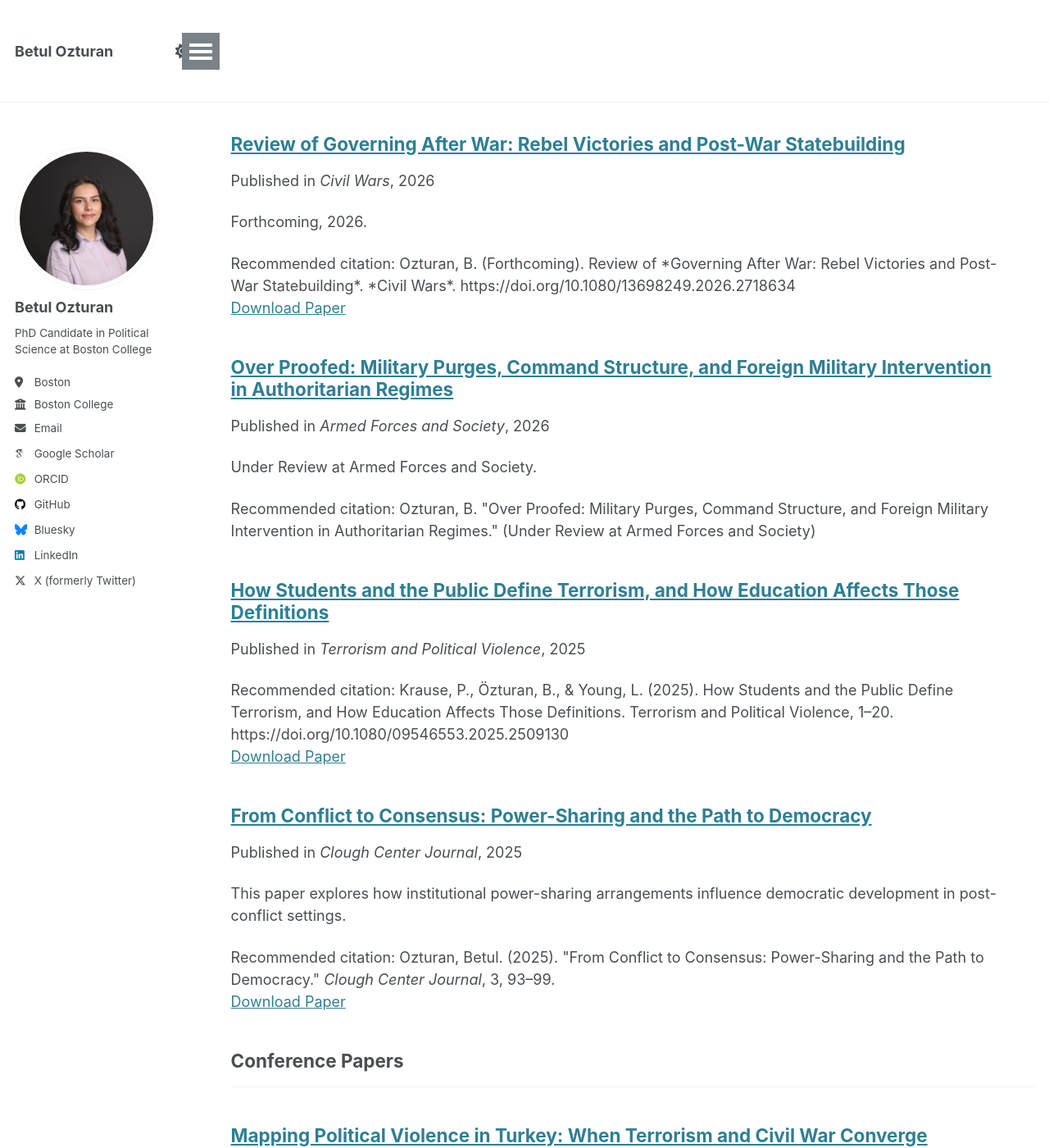
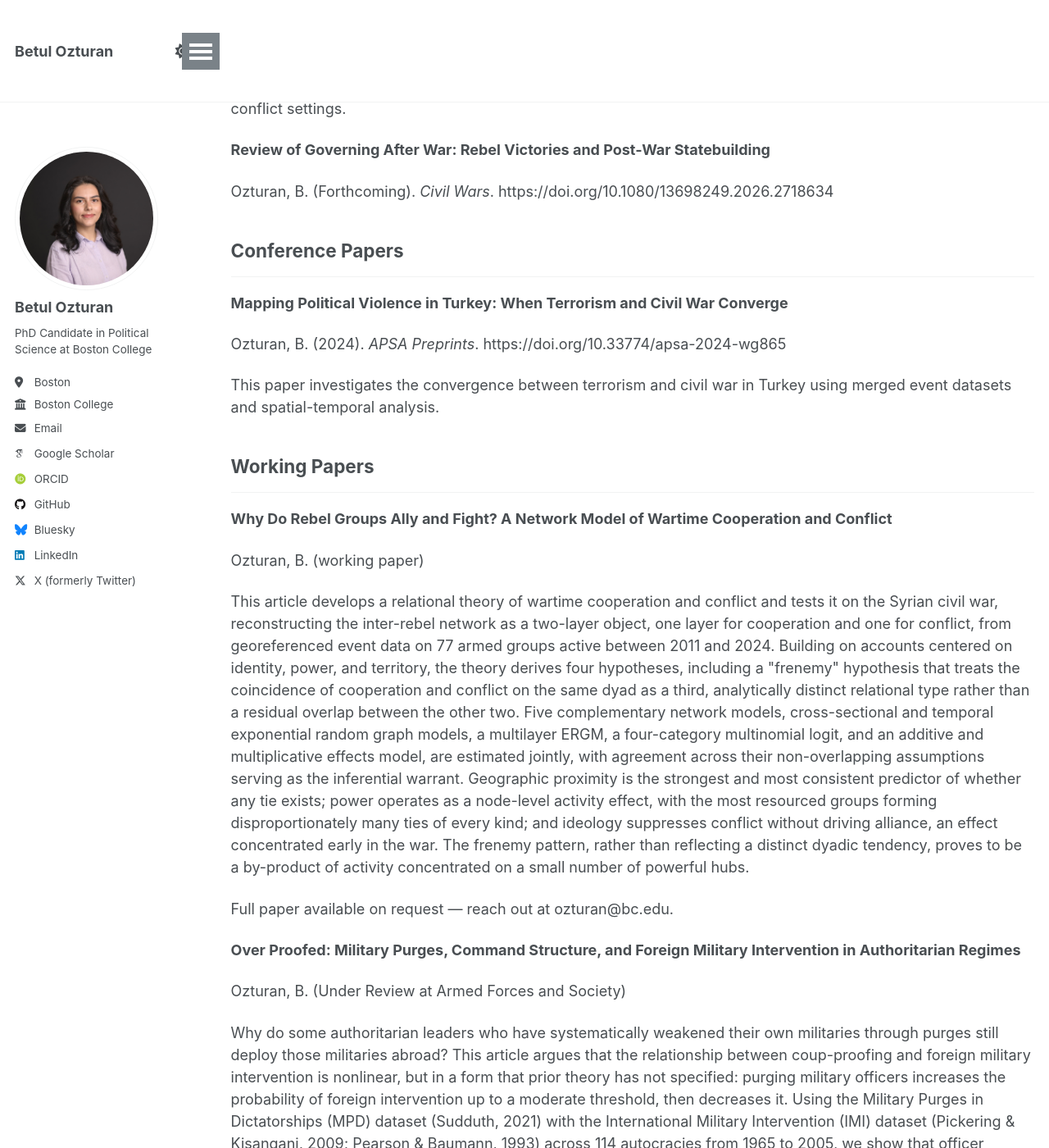
Before and after one commit to betulozturan/betulozturan.github.io, a Jekyll site: the page built from _pages/publications.html, in a window 1280 px wide and 1400 px high, scrolled down 476 px. Shown: the whole window at 82% size. Built offline with Jekyll 4.4.1, drawn with Linux system fonts in a browser that asks for light colours; some web fonts are replaced; some of the changed text lies outside the part shown.

Commit message:
Replace publications loop with static inline list
Co-authored-by: betulozturan <44755312+betulozturan@users.noreply.github.com>

```diff
--- a/_pages/publications.html
+++ b/_pages/publications.html
@@ -11,23 +11,52 @@ author_profile: true
 
 {% include base_path %}
 
-<!-- New style rendering if publication categories are defined -->
-{% if site.publication_category %}
-  {% for category in site.publication_category  %}
-    {% assign title_shown = false %}
-    {% for post in site.publications reversed %}
-      {% if post.category != category[0] %}
-        {% continue %}
-      {% endif %}
-      {% unless title_shown %}
-        <h2>{{ category[1].title }}</h2><hr />
-        {% assign title_shown = true %}
-      {% endunless %}
-      {% include archive-single.html %}
-    {% endfor %}
-  {% endfor %}
-{% else %}
-  {% for post in site.publications reversed %}
-    {% include archive-single.html %}
-  {% endfor %}
-{% endif %}
+<h2>Journal Articles</h2><hr />
+
+<p><strong>How Students and the Public Define Terrorism, and How Education Affects Those Definitions</strong></p>
+<p>Krause, P., Özturan, B., &amp; Young, L. (2025). <em>Terrorism and Political Violence</em>, 1–20. https://doi.org/10.1080/09546553.2025.2509130</p>
+
+<p><strong>From Conflict to Consensus: Power-Sharing and the Path to Democracy</strong></p>
+<p>Ozturan, B. (2025). <em>Clough Center Journal</em>, 3, 93–99.</p>
+<p>This paper explores how institutional power-sharing arrangements influence democratic development in post-conflict settings.</p>
+
+<p><strong>Review of Governing After War: Rebel Victories and Post-War Statebuilding</strong></p>
+<p>Ozturan, B. (Forthcoming). <em>Civil Wars</em>. https://doi.org/10.1080/13698249.2026.2718634</p>
+
+<h2>Conference Papers</h2><hr />
+
+<p><strong>Mapping Political Violence in Turkey: When Terrorism and Civil War Converge</strong></p>
+<p>Ozturan, B. (2024). <em>APSA Preprints</em>. https://doi.org/10.33774/apsa-2024-wg865</p>
+<p>This paper investigates the convergence between terrorism and civil war in Turkey using merged event datasets and spatial-temporal analysis.</p>
+
+<h2>Working Papers</h2><hr />
+
+<p><strong>Why Do Rebel Groups Ally and Fight? A Network Model of Wartime Cooperation and Conflict</strong></p>
+<p>Ozturan, B. (working paper)</p>
+<p>This article develops a relational theory of wartime cooperation and conflict and tests it on the Syrian civil war, reconstructing the inter-rebel network as a two-layer object, one layer for cooperation and one for conflict, from georeferenced event data on 77 armed groups active between 2011 and 2024. Building on accounts centered on identity, power, and territory, the theory derives four hypotheses, including a "frenemy" hypothesis that treats the coincidence of cooperation and conflict on the same dyad as a third, analytically distinct relational type rather than a residual overlap between the other two. Five complementary network models, cross-sectional and temporal exponential random graph models, a multilayer ERGM, a four-category multinomial logit, and an additive and multiplicative effects model, are estimated jointly, with agreement across their non-overlapping assumptions serving as the inferential warrant. Geographic proximity is the strongest and most consistent predictor of whether any tie exists; power operates as a node-level activity effect, with the most resourced groups forming disproportionately many ties of every kind; and ideology suppresses conflict without driving alliance, an effect concentrated early in the war. The frenemy pattern, rather than reflecting a distinct dyadic tendency, proves to be a by-product of activity concentrated on a small number of powerful hubs.</p>
+<p>Full paper available on request — reach out at ozturan@bc.edu.</p>
+
+<p><strong>Over Proofed: Military Purges, Command Structure, and Foreign Military Intervention in Authoritarian Regimes</strong></p>
+<p>Ozturan, B. (Under Review at Armed Forces and Society)</p>
+<p>Why do some authoritarian leaders who have systematically weakened their own militaries through purges still deploy those militaries abroad? This article argues that the relationship between coup-proofing and foreign military intervention is nonlinear, but in a form that prior theory has not specified: purging military officers increases the probability of foreign intervention up to a moderate threshold, then decreases it. Using the Military Purges in Dictatorships (MPD) dataset (Sudduth, 2021) with the International Military Intervention (IMI) dataset (Pickering &amp; Kisangani, 2009; Pearson &amp; Baumann, 1993) across 114 autocracies from 1965 to 2005, we show that officer purges predicts combat interventions abroad in a curvilinear pattern. Crucially, this effect is driven almost entirely by purges of middle-rank officers not top commanders or junior soldiers. Purging 2-3 generals or colonels in a rolling three-year window is associated with a peak probability of foreign combat deployment; purging more than that predicts declining engagement.</p>
+
+<p><strong>The Problem of Peace: Network Dynamics of Rebel Groups and Governance Institutions.</strong></p>
+<p>Ozturan, B.</p>
+
+<p><strong>To Which Victor Go the Spoils? Predicting "The Day After" Regime Change.</strong></p>
+<p>Krause, P., &amp; Ozturan, B.</p>
+
+<p><strong>Peace Processes and Terrorist Tactics: Negotiation Timing, Battle Deaths, and Terrorism Onset</strong></p>
+<p>Ozturan, B.</p>
+
+<p><strong>From News to Networks: An LLM-Based Pipeline for Extracting Rebel Alliance Structure, Identity, and Power.</strong></p>
+<p>Ozturan, B. (Supported by APSA Centennial Center Research Grant.)</p>
+
+<p><strong>Schools of Authority: Rebel-Run Education Systems in Civil Wars.</strong></p>
+<p>Ozturan, B., &amp; Corradi, E.</p>
+
+<p><strong>Rebel Group Constellations: A Methodological Approach to the Study of Rebel Alliances.</strong></p>
+<p>Ozturan, B., &amp; Schwab, R.</p>
+
+<p><strong>Fostering Constructive Conversations: AI-Mediated Dialogue for Intergroup Understanding.</strong></p>
+<p>Krause, P., Young, L., Ozturan, B., &amp; Zheng, H.</p>
```
